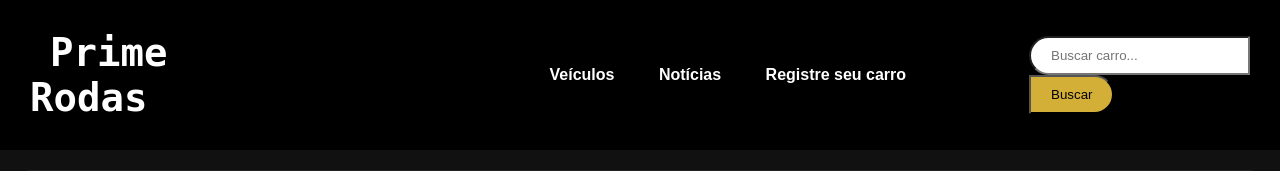
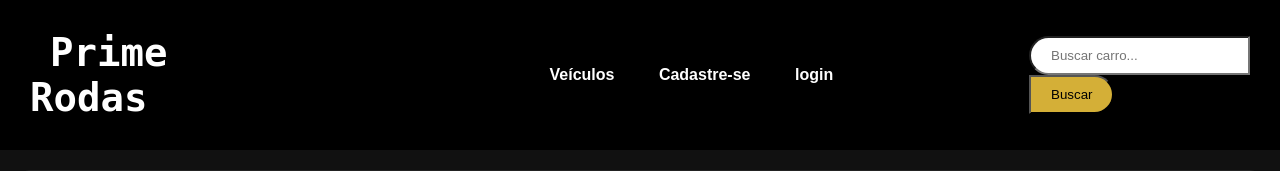
Before and after one commit to RenanFumis/PrimeRodas, a Django app: page /register/ in a window 1280 px wide. Shown: the top 171 px of the page. Run offline with Django 5.2, Linux system fonts and the light colour scheme.

Commit message:
criamos a estética do template para o usuário logado e o usuário não logado

```diff
--- a/app/templates/base.html
+++ b/app/templates/base.html
@@ -18,8 +18,17 @@
             </nav>
             <nav class="center">
                 <a href="#">Veículos</a>
-                <a href="#">Notícias</a>
+                {% if user.is_authenticated %}
                 <a href="{% url 'new_car' %}">Registre seu carro</a>
+                {% endif %}
+                {% if not user.is_authenticated %}
+                <a href="{% url 'register' %}">Cadastre-se</a>
+                <a href="{% url 'login' %}">login</a>
+                {% endif %}
+
+                {% if user.is_authenticated %}
+                <a href="{% url 'logout' %}">Sair</a>
+                {% endif %}
             </nav>
             <nav class="end">
                 <form method="GET" action="{% url 'cars_list' %}">
```
